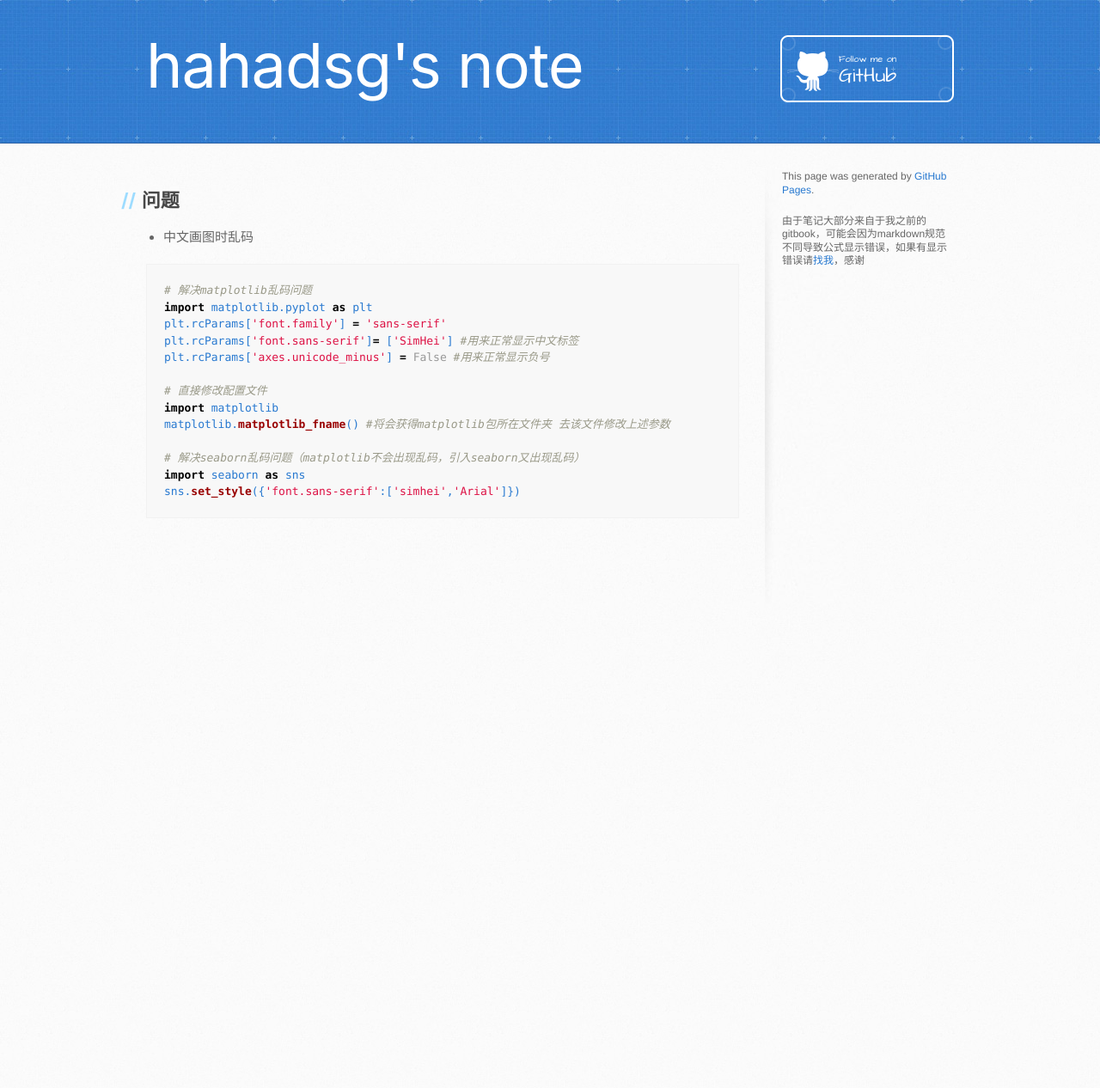
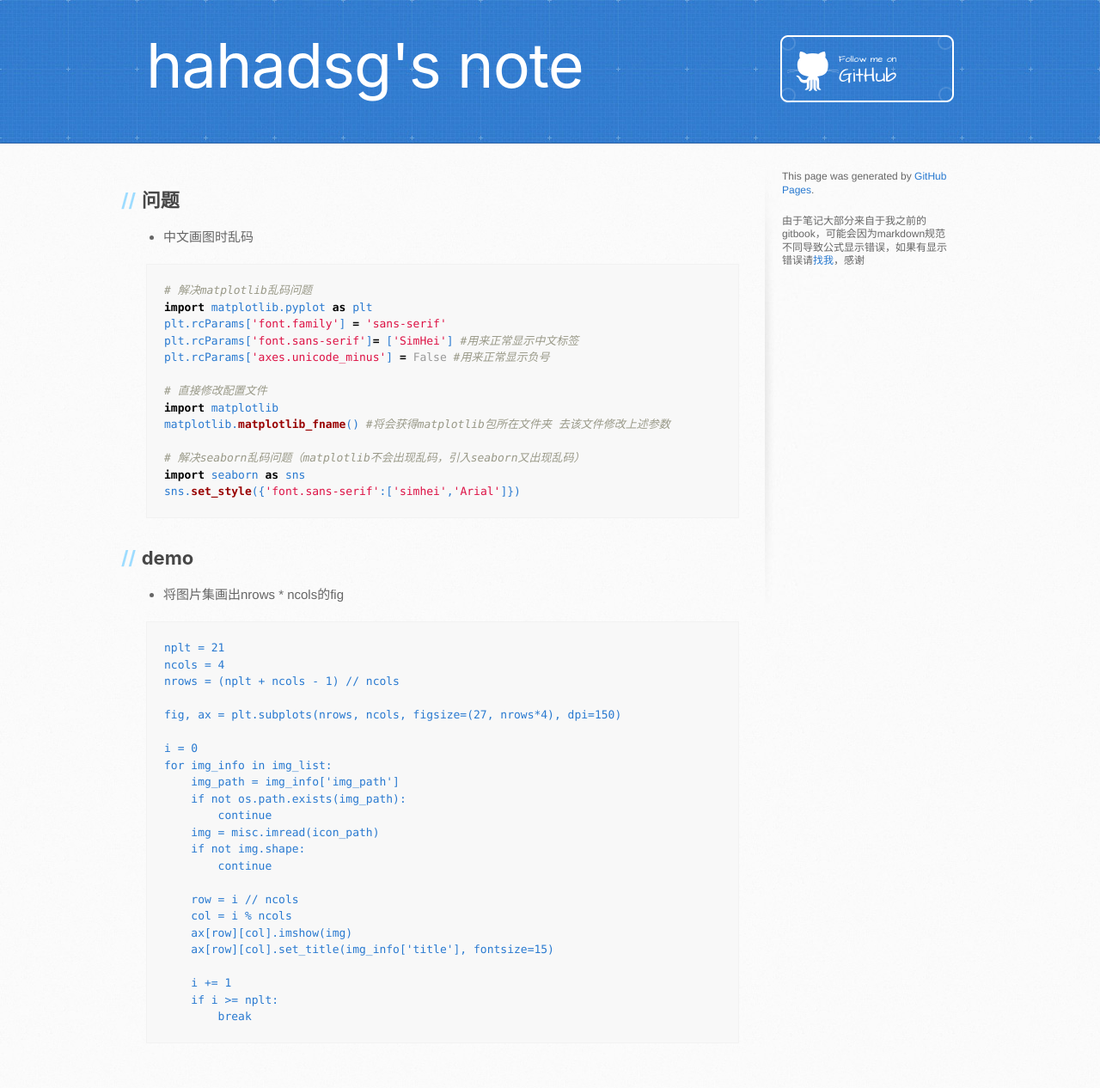
Before and after one commit to hahadsg/hahadsg.github.io, a Jekyll site: the page built from python/matplotlib-and-seaborn-note.md, in a window 1280 px wide. Shown: the whole page at 86% size. Built offline with Jekyll 4.4.1, drawn with Linux system fonts in a browser that asks for light colours; our own code applies the rules of GitHub Pages for plain Markdown files; the repository's description, which GitHub fills in, is left out; before the commit the page ends 900 px from its top, so only the background shows below that.

Commit message:
update matplotlib

````diff
--- a/python/matplotlib-and-seaborn-note.md
+++ b/python/matplotlib-and-seaborn-note.md
@@ -17,3 +17,33 @@ matplotlib.matplotlib_fname() #将会获得matplotlib包所在文件夹 去该
 import seaborn as sns
 sns.set_style({'font.sans-serif':['simhei','Arial']})
 ```
+
+## demo
+
+* 将图片集画出nrows * ncols的fig
+
+```
+nplt = 21
+ncols = 4
+nrows = (nplt + ncols - 1) // ncols
+
+fig, ax = plt.subplots(nrows, ncols, figsize=(27, nrows*4), dpi=150)
+
+i = 0
+for img_info in img_list:
+    img_path = img_info['img_path']
+    if not os.path.exists(img_path):
+        continue
+    img = misc.imread(icon_path)
+    if not img.shape:
+        continue
+
+    row = i // ncols
+    col = i % ncols
+    ax[row][col].imshow(img)
+    ax[row][col].set_title(img_info['title'], fontsize=15)
+
+    i += 1
+    if i >= nplt:
+        break
+```
````
